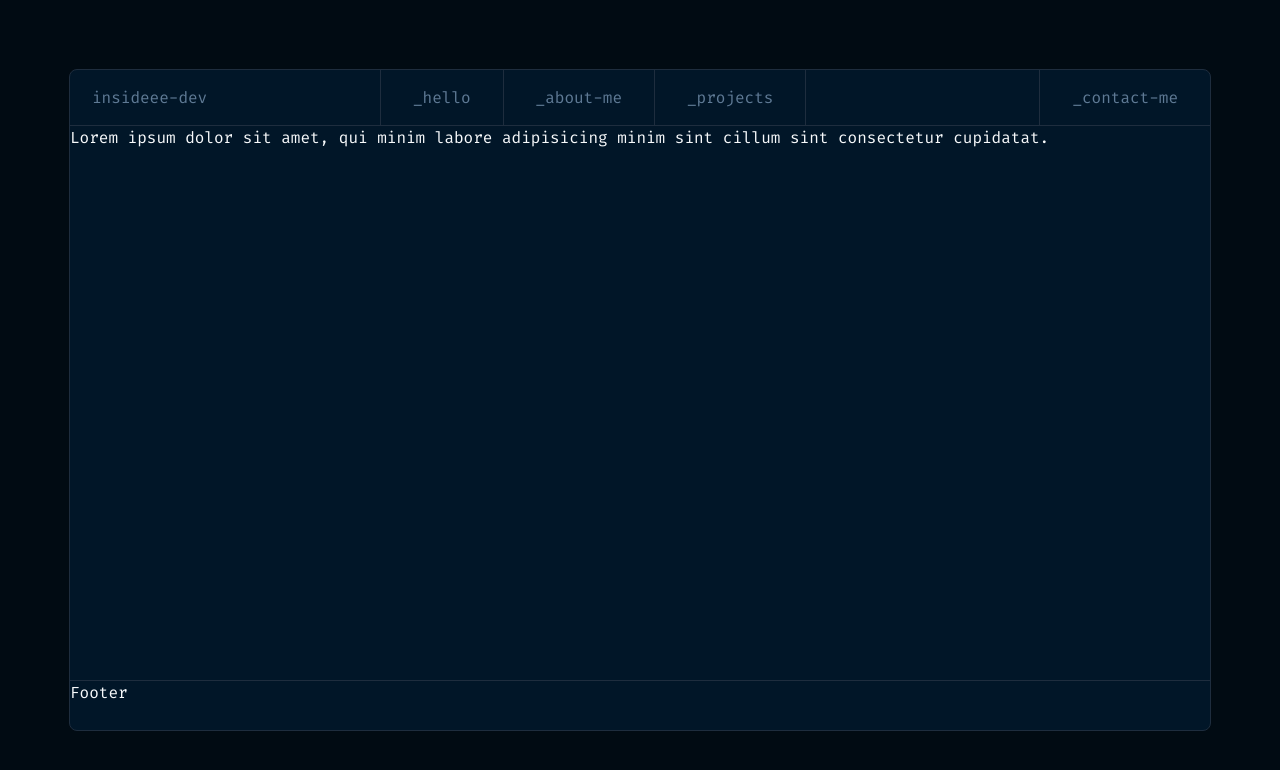
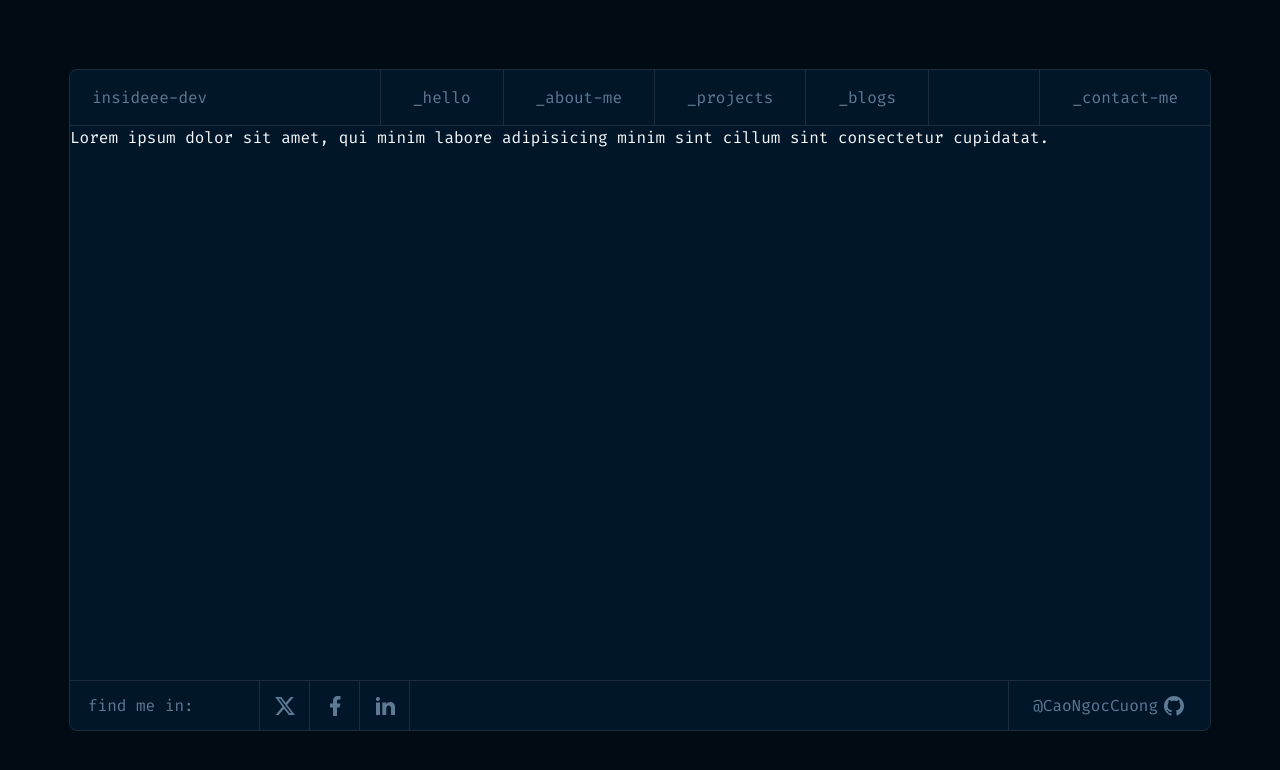
Before and after one commit to CaoNgocCuong/portfolio, a React (Vite) app: page / in a window 1280 px wide. Shown: the top 770 px of the page. Built offline with nearby package versions, Linux system fonts and the light colour scheme.

Commit message:
feat(footer): add footer component;

```diff
--- /dev/null
+++ b/src/components/common/footer/constants.tsx
@@ -0,0 +1,38 @@
+// Components
+import {
+  RiTwitterXFill as Twitter,
+  RiFacebookFill as Facebook,
+  RiGithubFill as Github,
+  RiLinkedinFill as Linked,
+} from "@remixicon/react";
+
+export const FIND_ME_KEY = {
+  X: "x",
+  FB: "facebook",
+  GIT: "github",
+  LINKEDIN: "linkedin",
+} as const;
+
+export const FIND_ME = {
+  [FIND_ME_KEY.X]: {
+    key: FIND_ME_KEY.X,
+    link: "https://twitter.com/insideee_dev013",
+    icon: <Twitter size={24} />,
+  },
+  [FIND_ME_KEY.FB]: {
+    key: FIND_ME_KEY.FB,
+    link: "https://www.facebook.com/tony.cuong.39142/",
+    icon: <Facebook size={24} />,
+  },
+  [FIND_ME_KEY.LINKEDIN]: {
+    key: FIND_ME_KEY.LINKEDIN,
+    link: "https://www.linkedin.com/in/cuong-cao-ngoc-792992229/",
+    icon: <Linked size={24} />,
+  },
+  [FIND_ME_KEY.GIT]: {
+    key: FIND_ME_KEY.GIT,
+    link: "https://github.com/CaoNgocCuong",
+    alias: "@CaoNgocCuong",
+    icon: <Github size={24} />,
+  },
+};
--- a/src/components/common/footer/index.tsx
+++ b/src/components/common/footer/index.tsx
@@ -1,13 +1,60 @@
+// Libraries
+import classNames from "classnames";
+
 // Components
 import ErrorBoundary from "@/components/error-boundary";
 
-interface FooterProps {}
+// Locale
+import { translations } from "@/translations";
+import { getTranslateMessage } from "@/translations/messages";
+
+// Constants
+import { FIND_ME, FIND_ME_KEY } from "./constants";
+
+// Hooks
+import { useMediaQuery } from "usehooks-ts";
+
 const PATH = "src/components/common/footer/index.tsx";
-export default function Footer(props: FooterProps) {
+
+export default function Footer() {
+  const isDeskTop = useMediaQuery("(min-width: 768px)");
+
+  const renderSocials = () => {
+    const list = Object.values(FIND_ME);
+    const socials = list.map((social, idx) => {
+      const isLast = list.length - 1 === idx;
+      const isAlignRight = isLast && isDeskTop;
+
+      return (
+        <a
+          key={social.key}
+          href={social.link}
+          target="blank"
+          className={classNames(
+            "tw-flex tw-items-center tw-justify-center tw-w-[50px] tw-h-full tw-transition-colors tw-text-workspace-foreground hover:tw-text-workspace-foregroundHover",
+            {
+              "tw-border-r": !isLast,
+              "tw-ml-auto tw-border-l tw-w-auto tw-px-6": isAlignRight,
+            },
+          )}
+        >
+          {isAlignRight && social.key === FIND_ME_KEY.GIT && (
+            <span className="tw-mr-1">{social.alias}</span>
+          )}
+          {social.icon}
+        </a>
+      );
+    });
+
+    return <div className="tw-flex tw-items-center tw-w-full">{socials}</div>;
+  };
   return (
     <ErrorBoundary path={PATH}>
-      <div className="tw-w-full tw-h-[50px] tw-border-t tw-border-border">
-        Footer
+      <div className="tw-flex tw-w-full tw-h-[50px] tw-border-t tw-border-border">
+        <div className="tw-inline-block tw-w-[190px] tw-shrink-0 tw-leading-[50px] tw-text-workspace-foreground tw-cursor-pointer tw-border-r tw-indent-[18px] tw-transition-colors hover:tw-text-workspace-foregroundHover">
+          {getTranslateMessage(translations.findMe.title)}
+        </div>
+        {renderSocials()}
       </div>
     </ErrorBoundary>
   );
--- a/src/components/common/header/constants.ts
+++ b/src/components/common/header/constants.ts
@@ -8,6 +8,7 @@ export const NAV_KEYS = {
   ABOUT: "about_me",
   PROJECT: "projects",
   CONTACT: "contact",
+  BLOG: "blogs",
 } as const;
 
 export const NAVIGATION = {
@@ -26,6 +27,11 @@ export const NAVIGATION = {
     to: "/projects",
     text: getTranslateMessage(translations.navigation.project),
   },
+  [NAV_KEYS.BLOG]: {
+    key: NAV_KEYS.BLOG,
+    to: "/blogs",
+    text: getTranslateMessage(translations.navigation.blogs),
+  },
   [NAV_KEYS.CONTACT]: {
     key: NAV_KEYS.CONTACT,
     to: "/contact-me",
--- a/src/styles/global.css
+++ b/src/styles/global.css
@@ -64,6 +64,7 @@
     --secondary-foreground: 210 40% 98%;
 
     --secondary-light-stell-blue: 210 22% 48%;
+    --secondary-light-stell-blue-hover: 210 22% 80%;
     --secondary-light-stell-blue-foreground: 0 0% 100%;
 
     --secondary-medium-seagreen: 174, 45%, 43%;
--- a/src/translations/en.json
+++ b/src/translations/en.json
@@ -8,6 +8,10 @@
     "home": "_hello",
     "about": "_about-me",
     "project": "_projects",
-    "contact": "_contact-me"
+    "contact": "_contact-me",
+    "blogs": "_blogs"
+  },
+  "findMe": {
+    "title": "find me in:"
   }
 }
--- a/src/translations/vi.json
+++ b/src/translations/vi.json
@@ -8,6 +8,10 @@
     "home": "Trang chủ",
     "about": "Về tôi",
     "project": "Dự án nho nhỏ",
-    "contact": "Liên hệ tôi"
+    "contact": "Liên hệ tôi",
+    "blog": "Tôi viết gì đó"
+  },
+  "findMe": {
+    "title": "Tôi có ở:"
   }
 }
--- a/tailwind.config.js
+++ b/tailwind.config.js
@@ -28,6 +28,7 @@ module.exports = {
         workspace: {
           background: "hsl(var(--primary-semi-dark))",
           foreground: "hsl(var(--secondary-light-stell-blue))",
+          foregroundHover: "hsl(var(--secondary-light-stell-blue-hover))",
         },
         primary: {
           DEFAULT: "hsl(var(--primary))",
```
